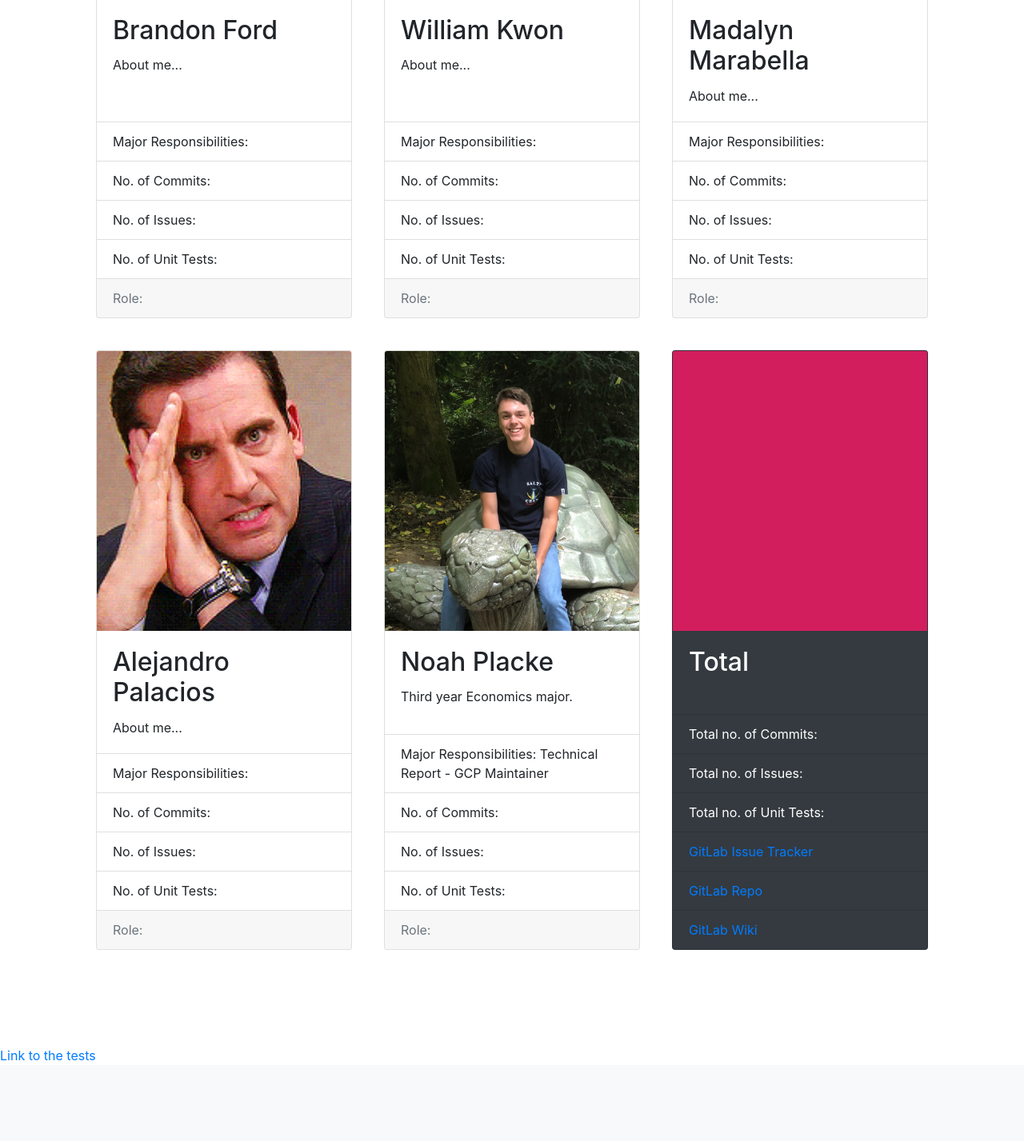
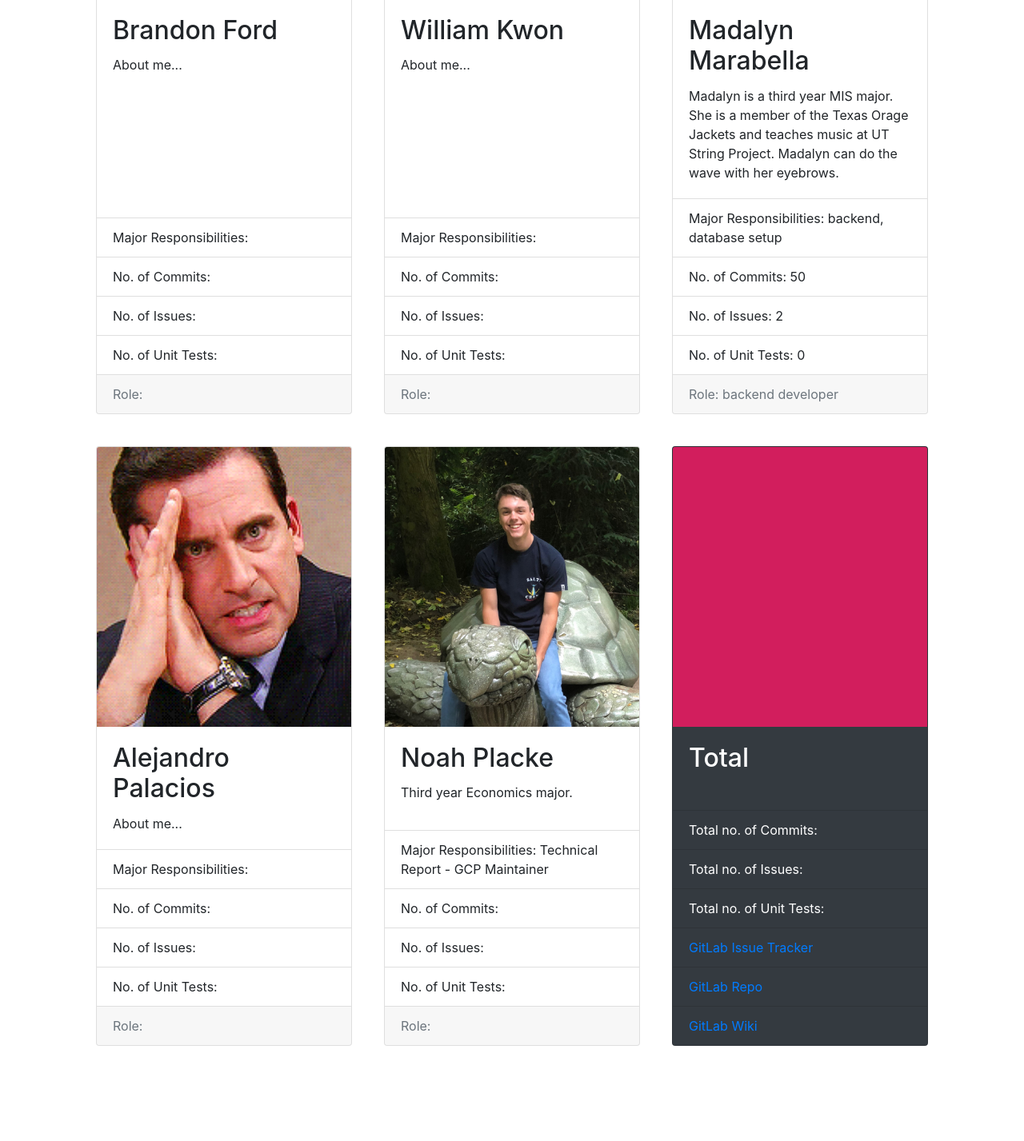
Before and after one commit to noahplacke/cs329e-idb-videogame, a Flask app: page /about/ in a window 1280 px wide. Shown: the part 488-1915 px from the top of the page at 80% size. Before the commit the page ends 1814 px from the top, so only its background shows below. Run offline with Flask 2, Linux system fonts and the light colour scheme; parts of the project's set-up code (start-up, migrations or seed data) failed here and were passed over; some libraries are stand-ins or nearby versions.

Commit message:
updates madalyns about page

```diff
--- a/templates/about.html
+++ b/templates/about.html
@@ -84,21 +84,21 @@
 
 		<div class="card w-25" id = "madalyn_marabella">
 			<div class = "cropImage">
-		 		<img src = "../static/images/pam.gif" class = "card-img-top">
+		 		<img src = "../static/images/madalyn.jpg" class = "card-img-top">
 		  	</div>
 		  	<div class="card-body">
 		    	<h5 class="card-title">Madalyn Marabella</h5>
 		    	<p class="card-text">
-					About me...
+					  Madalyn is a third year MIS major. She is a member of the Texas Orage Jackets and teaches music at UT String Project. Madalyn can do the wave with her eyebrows.
 		    	</p>
 		  	</div>
 			<ul class="list-group list-group-flush">
-				<li class="list-group-item">Major Responsibilities: </li>
-				<li class="list-group-item">No. of Commits: </li>
-				<li class="list-group-item">No. of Issues: </li>
-				<li class="list-group-item">No. of Unit Tests: </li>
+				<li class="list-group-item">Major Responsibilities: backend, database setup</li>
+				<li class="list-group-item">No. of Commits: 50</li>
+				<li class="list-group-item">No. of Issues: 2</li>
+				<li class="list-group-item">No. of Unit Tests: 0</li>
 			</ul>
-		  	<div class="card-footer text-muted">Role: </div>
+		  	<div class="card-footer text-muted">Role: backend developer</div>
 		</div>
 
 
```
Also changed, not shown: static/images/madalyn.jpg (added).
